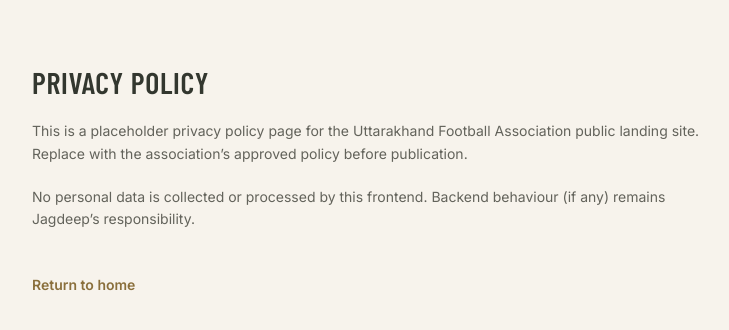
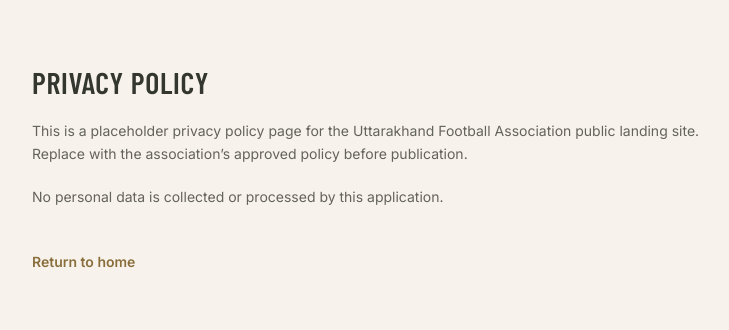
Before and after one commit to ashishpathak8604/ufa, a Next.js app: page /privacy in a window 1280 px wide. Shown: the top 330 px of the page, without its empty margins (256-985 px from the left). Built offline with nearby package versions, Linux system fonts and the light colour scheme; no server answers.

Commit message:
fix(privacy): update privacy policy text for clarity and accuracy

```diff
--- a/src/app/privacy/page.tsx
+++ b/src/app/privacy/page.tsx
@@ -15,8 +15,7 @@
         landing site. Replace with the association’s approved policy before publication.
       </p>
       <p className="text-sm leading-relaxed text-muted-strong">
-        No personal data is collected or processed by this frontend. Backend behaviour (if any)
-        remains Jagdeep’s responsibility.
+        No personal data is collected or processed by this application.
       </p>
       <a href="/" className="mt-6 inline-flex text-sm font-semibold text-gold-strong hover:underline">
         Return to home
```
